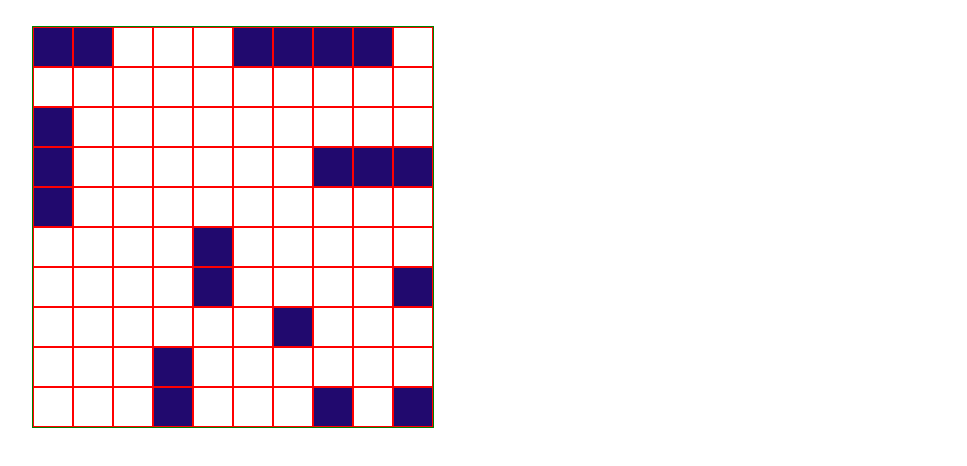
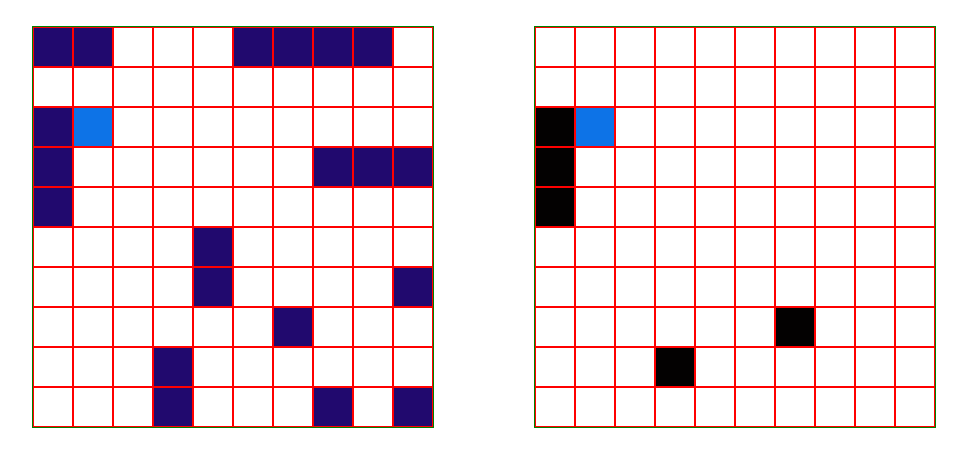
Before and after one commit to inspiration2026/battleship, a website built with webpack: page src/template.html in a window 1280 px wide. Shown: the whole page, without its empty margins (26-993 px from the left). Built offline with nearby package versions, Linux system fonts and the light colour scheme.

Commit message:
Commit before code optimization
Add rendering of ships, hits, misses, sunk ships
Add necessary checks of UI through appController.

```diff
--- a/src/appController.js
+++ b/src/appController.js
@@ -20,14 +20,45 @@ startingGame() {
     this.setupShips(this.player1);
     console.log("Total ships placed:", this.player1.gameboard.ships.length);
     console.log("ships", this.player1.gameboard.board);
+
+    UI.createPlayground();
+
+    UI.createBoard(1);
+    UI.createBoard(2);
+
+    UI.renderGameboard(this.player1.gameboard, 1);
     this.setupShips(this.player2);
+    UI.renderGameboard(this.player2.gameboard, 2);
 
-    UI.createBoard();
-    UI.renderGameboard(this.player1.gameboard);
 
-    // this.makeAttack([0,2]);
+    this.makeAttack([0,2]);
 
-    // this.makeAttack([0,3]);
+    UI.renderAction (this.player2.gameboard, 2, this.player2.gameboard.hits, this.player2.gameboard.missed);
+
+    this.makeAttack([1,2]);
+
+    UI.renderAction (this.player2.gameboard, 2, this.player2.gameboard.hits, this.player2.gameboard.missed);
+
+    this.makeAttack([1,2]);
+
+    UI.renderAction (this.player2.gameboard, 1, this.player1.gameboard.hits, this.player1.gameboard.missed);
+
+    this.makeAttack([0,3]);
+
+    UI.renderAction (this.player2.gameboard, 2, this.player2.gameboard.hits, this.player2.gameboard.missed);
+
+    this.makeAttack([0,4]);
+
+    UI.renderAction (this.player2.gameboard, 2, this.player2.gameboard.hits, this.player2.gameboard.missed);
+
+    this.makeAttack([6,7]);
+
+    UI.renderAction (this.player2.gameboard, 2, this.player2.gameboard.hits, this.player2.gameboard.missed);
+
+    this.makeAttack([3,8]);
+
+    UI.renderAction (this.player2.gameboard, 2, this.player2.gameboard.hits, this.player2.gameboard.missed);
+
 
 
 }
@@ -72,6 +103,12 @@ switchPlayer() {
 makeAttack(coordinates) {
     const attack = this.passivePlayer.gameboard.receiveAttack(coordinates);
     if (attack) {
+        const ship = this.passivePlayer.gameboard.board[coordinates[0]][coordinates[1]];
+        if (ship.isSunk()) {
+            if (this.activePlayer === this.player1) {
+                UI.renderSunkShip(2, coordinates);
+            } else {UI.renderSunkShip(1, coordinates);}
+        }
         return true
     } else {
         this.switchPlayer();
--- a/src/models/gameboard.js
+++ b/src/models/gameboard.js
@@ -96,7 +96,6 @@ export class Gameboard {
                 } else {
                     const ship = this.board[x][y];
                     ship.hit();
-                    if (ship.isSunk()) return ("Ship is Sunk");
                     this.hits.add(`${x},${y}`);
                     return true;
                 };
--- a/src/styles/style.css
+++ b/src/styles/style.css
@@ -1,5 +1,8 @@
 
-
+.playGround {
+    display: flex;
+    gap: 50px;
+}
 
 .board {
     display: grid;
@@ -9,9 +12,23 @@
     width: 400px;
     height: 400px;
 }
+#playerBoard2 .cell.ship{
+    background-color: white;
+}
 .cell {
     border: 1px solid red;
 }
 .cell.ship {
 background-color: rgb(33, 9, 110);
 }
+
+#playerBoard2 .cell.ship.hit {
+    background-color: rgb(229, 8, 16);
+}
+.cell.miss {
+    background-color: rgb(13, 115, 231);
+}
+
+#playerBoard2 .cell.ship.hit.sunk {
+    background-color: rgb(3, 1, 1);
+}
--- a/src/ui.js
+++ b/src/ui.js
@@ -1,8 +1,31 @@
 export const UI = (() => {
 
-    function renderGameboard(gameboard) {
+
+
+
+    function renderAction (gameboard, playerNumber, hits, miss) {
         const board = gameboard.board;
-        const boardUI = document.getElementById('playerBoard')
+        const boardUI = document.getElementById(`playerBoard${playerNumber}`)
+        for (let x = 0; x <10; x++) {
+            for (let y = 0; y < 10; y++) {
+                const cell = boardUI.querySelector(`[data-x="${x}"][data-y="${y}"]`);
+                if (hits.has(`${x},${y}`)) {
+                    cell.dataset.hit = true;
+                    cell.classList.add('hit');
+                    renderSunkShip(playerNumber, [x,y]);
+                };
+                if (miss.has(`${x},${y}`)) {
+                    cell.dataset.miss = true;
+                    cell.classList.add('miss');
+                }
+            }
+        }
+    }
+
+
+    function renderGameboard(gameboard, playerNumber) {
+        const board = gameboard.board;
+        const boardUI = document.getElementById(`playerBoard${playerNumber}`)
 
         for (let x = 0; x <10; x++) {
             for (let y = 0; y < 10; y++) {
@@ -18,10 +41,10 @@ export const UI = (() => {
 
     }
 
-    function createBoard() {
+    function createBoard(player) {
         const board = document.createElement ('div');
         board.classList.add('board');
-        board.id = 'playerBoard'
+        board.id = `playerBoard${player}`
         for (let i = 0; i < 10; i++) {
                 for (let j=0; j < 10; j++) {
                     const cell = document.createElement ('div');
@@ -31,10 +54,22 @@ export const UI = (() => {
                     board.appendChild(cell);
                 }
         }
-        document.body.appendChild(board);
+        const playGround = document.querySelector ('.playGround');
+        playGround.appendChild(board);
     }
 
+    function createPlayground() {
+        const playGround = document.createElement ('div');
+        playGround.classList.add ('playGround');
+        document.body.appendChild (playGround);
+    }
 
+    function renderSunkShip(playerNumber, coordinates) {
+           const boardUI = document.getElementById(`playerBoard${playerNumber}`);
+           const cell = boardUI.querySelector(`[data-x="${coordinates[0]}"][data-y="${coordinates[1]}"]`);
+           cell.classList.add ('sunk');
+
+    }
 
 
 
@@ -46,7 +81,10 @@ export const UI = (() => {
 
     return {
         renderGameboard,
-        createBoard
+        createBoard,
+        createPlayground,
+        renderAction,
+        renderSunkShip
     }
 
 
```
